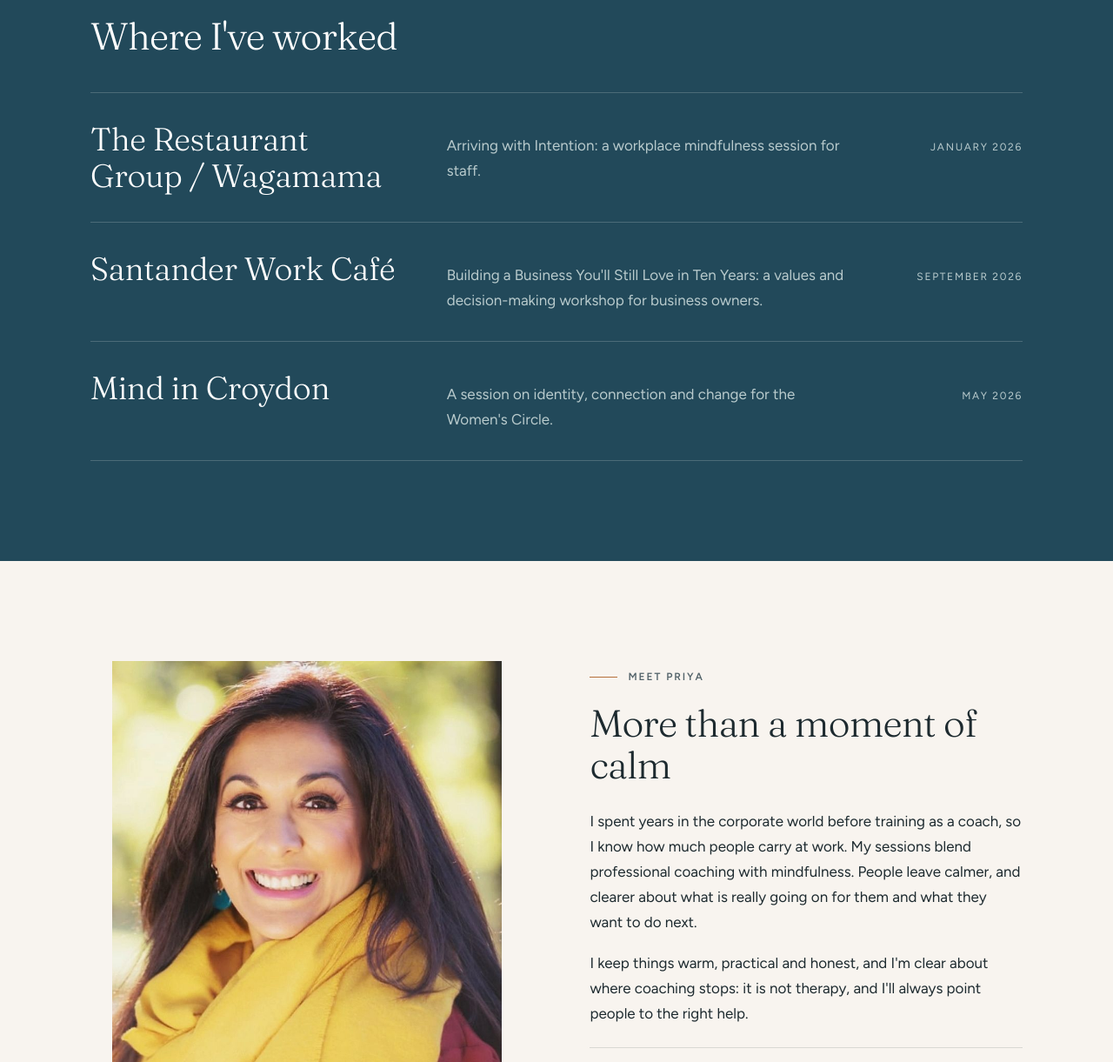
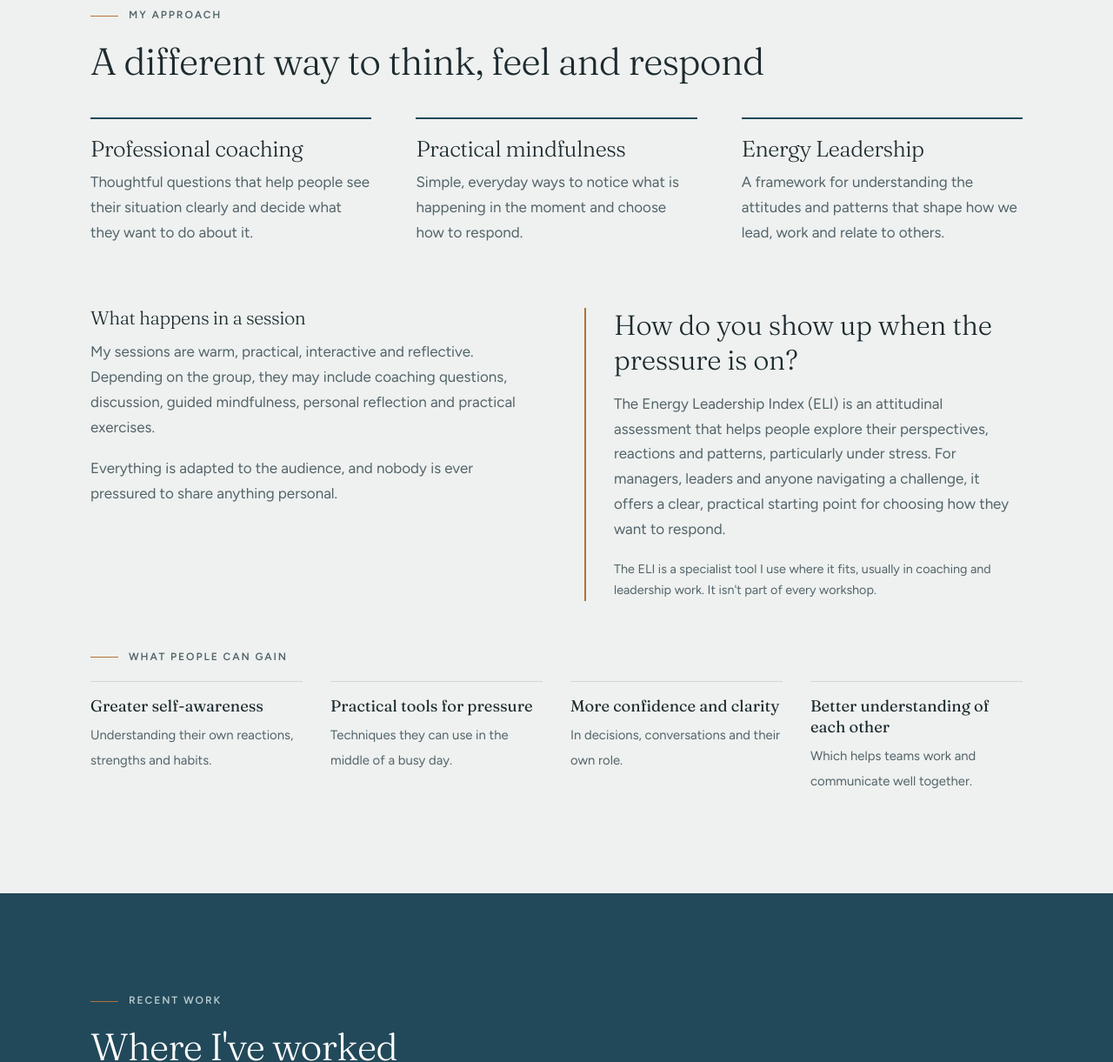
Before and after one commit to azimais-hash/priya-web, a plain HTML site: page public/for-organisations-preview.html in a window 1280 px wide. Shown: the part 2601-3822 px from the top of the page at 87% size. Drawn offline with Linux system fonts and the light colour scheme; a script that the page names is missing.

Commit message:
Organisations draft, round four: how Priya works
Approach section (coaching, mindfulness, Energy Leadership), what happens in a
session, an ELI callout, four gains; policy line now credits workplace systems.

Co-Authored-By: Claude Opus 5.5 <noreply@anthropic.com>

```diff
--- a/assets/site.css
+++ b/assets/site.css
@@ -493,3 +493,24 @@ blockquote cite, .quote-by { display: block; margin-top: 1rem; font: 500 .85rem/
 .form-done:focus { outline: none; }
 .band-sand .enquiry, .band-sand .form-done { background: #fbf8f4; border: 1px solid var(--line); }
 @media (max-width: 820px) { .band-teal .work-when { text-align: left; } }
+
+/* Organisations page, round four: approach section */
+.band-approach { background: #eef1ef; }
+.band + .band-approach, .band-approach + .band { margin-top: calc(var(--space) * -1); }
+.pillars { display: grid; grid-template-columns: repeat(3, 1fr); gap: clamp(1.5rem, 4vw, 3.5rem); margin-top: 2.5rem; }
+.pillars > div { border-top: 2px solid var(--teal); padding-top: 1.25rem; }
+.pillars h3 { font-size: clamp(1.3rem, 2vw, 1.6rem); margin: 0 0 .6rem; }
+.pillars p { margin: 0; color: var(--ink-2); }
+.approach-grid { display: grid; grid-template-columns: 1fr 1fr; gap: clamp(2rem, 5vw, 5rem); margin-top: clamp(3rem, 6vw, 4.5rem); align-items: start; }
+.approach-grid h3 { font-size: 1.35rem; margin: 0 0 .75rem; }
+.approach-grid p { color: var(--ink-2); }
+.eli { border-left: 2px solid var(--accent); padding-left: clamp(1.25rem, 3vw, 2rem); }
+.eli-q { font-family: var(--display); font-weight: 300; font-size: clamp(1.5rem, 2.6vw, 2rem); line-height: 1.25; color: var(--ink) !important; margin: 0 0 1rem; letter-spacing: -.01em; }
+.eli-note { font-size: .9rem; margin-bottom: 0; }
+.gains { list-style: none; padding: 0 !important; margin: 1.25rem 0 0; display: grid; grid-template-columns: repeat(4, 1fr); gap: 1.5rem 2rem; }
+.gains li { margin: 0; padding-top: 1rem; border-top: 1px solid var(--line); }
+.gains strong { display: block; font-family: var(--display); font-weight: 400; font-size: 1.15rem; line-height: 1.3; margin-bottom: .35rem; }
+.gains span { font-size: .93rem; color: var(--ink-2); }
+@media (max-width: 960px) { .gains { grid-template-columns: 1fr 1fr; } }
+@media (max-width: 820px) { .pillars, .approach-grid { grid-template-columns: 1fr; } }
+@media (max-width: 480px) { .gains { grid-template-columns: 1fr; } }
--- a/public/for-organisations-preview.html
+++ b/public/for-organisations-preview.html
@@ -69,7 +69,7 @@
 </div>
 <div>
 <p class="big">Managers are expected to support everyone else, often without much support themselves. Teams are juggling pressure and change. Good people quietly lose confidence.</p>
-<p>None of this needs another policy. Often it needs time and space to think, a few practical tools and someone outside the organisation to help people find their own way forward.</p>
+<p>Good policies, processes and management systems matter. Alongside them, people often benefit from time and space to think, a few practical tools and someone outside the organisation to help them find their own way forward.</p>
 </div>
 </div>
 </section>
@@ -103,6 +103,39 @@
 </div>
 </div>
 
+<section class="band band-approach" id="approach">
+<div class="wrap">
+<p class="eyebrow">My approach</p>
+<h2>A different way to think, feel and respond</h2>
+<div class="pillars">
+<div><h3>Professional coaching</h3><p>Thoughtful questions that help people see their situation clearly and decide what they want to do about it.</p></div>
+<div><h3>Practical mindfulness</h3><p>Simple, everyday ways to notice what is happening in the moment and choose how to respond.</p></div>
+<div><h3>Energy Leadership</h3><p>A framework for understanding the attitudes and patterns that shape how we lead, work and relate to others.</p></div>
+</div>
+
+<div class="approach-grid">
+<div>
+<h3>What happens in a session</h3>
+<p>My sessions are warm, practical, interactive and reflective. Depending on the group, they may include coaching questions, discussion, guided mindfulness, personal reflection and practical exercises.</p>
+<p>Everything is adapted to the audience, and nobody is ever pressured to share anything personal.</p>
+</div>
+<div class="eli">
+<p class="eli-q">How do you show up when the pressure is on?</p>
+<p>The Energy Leadership Index (ELI) is an attitudinal assessment that helps people explore their perspectives, reactions and patterns, particularly under stress. For managers, leaders and anyone navigating a challenge, it offers a clear, practical starting point for choosing how they want to respond.</p>
+<p class="eli-note">The ELI is a specialist tool I use where it fits, usually in coaching and leadership work. It isn't part of every workshop.</p>
+</div>
+</div>
+
+<p class="eyebrow" style="margin-top:3.5rem">What people can gain</p>
+<ul class="gains">
+<li><strong>Greater self-awareness</strong><span>Understanding their own reactions, strengths and habits.</span></li>
+<li><strong>Practical tools for pressure</strong><span>Techniques they can use in the middle of a busy day.</span></li>
+<li><strong>More confidence and clarity</strong><span>In decisions, conversations and their own role.</span></li>
+<li><strong>Better understanding of each other</strong><span>Which helps teams work and communicate well together.</span></li>
+</ul>
+</div>
+</section>
+
 <section class="band band-teal work">
 <div class="wrap">
 <p class="eyebrow">Recent work</p>
@@ -120,7 +153,7 @@
 <div>
 <p class="eyebrow">Meet Priya</p>
 <h2>More than a moment of calm</h2>
-<p>I spent years in the corporate world before training as a coach, so I know how much people carry at work. My sessions blend professional coaching with mindfulness. People leave calmer, and clearer about what is really going on for them and what they want to do next.</p>
+<p>I spent years in the corporate world before training as a coach, so I know how much people carry at work, and how rarely they get the chance to step back and think.</p>
 <p>I keep things warm, practical and honest, and I'm clear about where coaching stops: it is not therapy, and I'll always point people to the right help.</p>
 <p class="creds">ICF Associate Certified Coach &middot; iPEC Certified Professional Coach &middot; Energy Leadership Index Master Practitioner &middot; Mindfulness practitioner</p>
 <a class="btn-link" href="/mindfully-priya-coaching">More about Priya</a>
--- a/public/site.css
+++ b/public/site.css
@@ -493,3 +493,24 @@ blockquote cite, .quote-by { display: block; margin-top: 1rem; font: 500 .85rem/
 .form-done:focus { outline: none; }
 .band-sand .enquiry, .band-sand .form-done { background: #fbf8f4; border: 1px solid var(--line); }
 @media (max-width: 820px) { .band-teal .work-when { text-align: left; } }
+
+/* Organisations page, round four: approach section */
+.band-approach { background: #eef1ef; }
+.band + .band-approach, .band-approach + .band { margin-top: calc(var(--space) * -1); }
+.pillars { display: grid; grid-template-columns: repeat(3, 1fr); gap: clamp(1.5rem, 4vw, 3.5rem); margin-top: 2.5rem; }
+.pillars > div { border-top: 2px solid var(--teal); padding-top: 1.25rem; }
+.pillars h3 { font-size: clamp(1.3rem, 2vw, 1.6rem); margin: 0 0 .6rem; }
+.pillars p { margin: 0; color: var(--ink-2); }
+.approach-grid { display: grid; grid-template-columns: 1fr 1fr; gap: clamp(2rem, 5vw, 5rem); margin-top: clamp(3rem, 6vw, 4.5rem); align-items: start; }
+.approach-grid h3 { font-size: 1.35rem; margin: 0 0 .75rem; }
+.approach-grid p { color: var(--ink-2); }
+.eli { border-left: 2px solid var(--accent); padding-left: clamp(1.25rem, 3vw, 2rem); }
+.eli-q { font-family: var(--display); font-weight: 300; font-size: clamp(1.5rem, 2.6vw, 2rem); line-height: 1.25; color: var(--ink) !important; margin: 0 0 1rem; letter-spacing: -.01em; }
+.eli-note { font-size: .9rem; margin-bottom: 0; }
+.gains { list-style: none; padding: 0 !important; margin: 1.25rem 0 0; display: grid; grid-template-columns: repeat(4, 1fr); gap: 1.5rem 2rem; }
+.gains li { margin: 0; padding-top: 1rem; border-top: 1px solid var(--line); }
+.gains strong { display: block; font-family: var(--display); font-weight: 400; font-size: 1.15rem; line-height: 1.3; margin-bottom: .35rem; }
+.gains span { font-size: .93rem; color: var(--ink-2); }
+@media (max-width: 960px) { .gains { grid-template-columns: 1fr 1fr; } }
+@media (max-width: 820px) { .pillars, .approach-grid { grid-template-columns: 1fr; } }
+@media (max-width: 480px) { .gains { grid-template-columns: 1fr; } }
```
Also changed, not shown: 1 other file.
